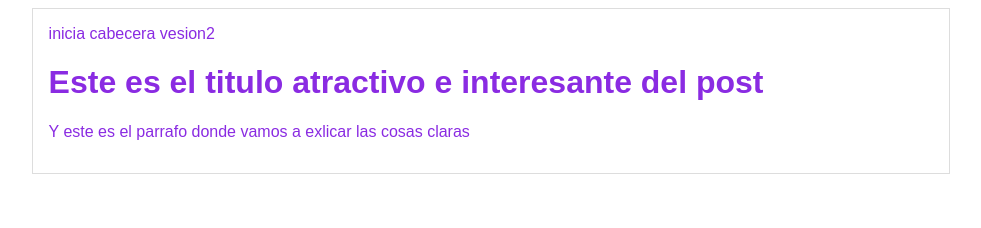
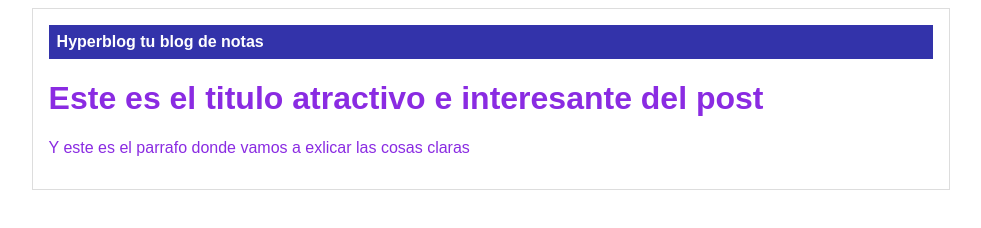
Before and after one commit to LuisFXZ/hyperblogluisxdxxdsa, a plain HTML site: page blogpost.html in a window 1280 px wide. Shown: the whole page, without its empty margins (149-1130 px from the left). Drawn offline with Linux system fonts and the light colour scheme.

Commit message:
Finalizada la cabecera con diseño azul

```diff
--- a/blogpost.html
+++ b/blogpost.html
@@ -6,7 +6,8 @@
     <body>
         <div id="container">
             <div id="cabecera">
-                inicia cabecera vesion2
+                Hyperblog
+                <span id="tagline"> tu blog de notas</span>
             </div>
             <div id="post">
                 <h1>Este es el titulo atractivo e
--- a/css/estilos.css
+++ b/css/estilos.css
@@ -4,6 +4,22 @@ body
     text-align: left;
     font-family: Arial, Helvetica, sans-serif;
 }
+
+#cabecera
+{
+    background: #33a;
+    box-shadow: 0px 5px 30px rgba(red, green, blue, alpha);
+    color: white;
+    font-weight: bold;
+    margin: 0;
+    padding: 0.5em;
+}
+
+#cabecera #tagline
+{
+    font-weight: bold;
+}
+
 #container
 {
     width: 70%;
```
